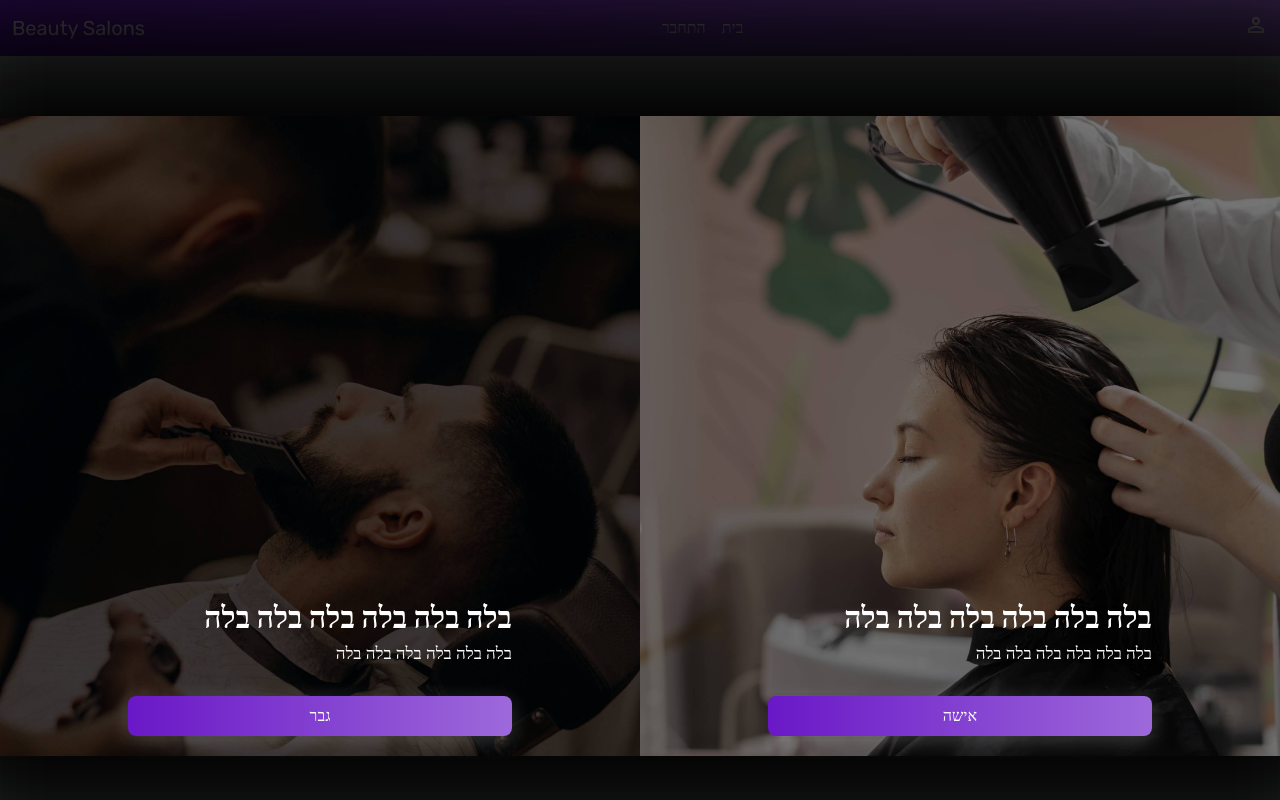
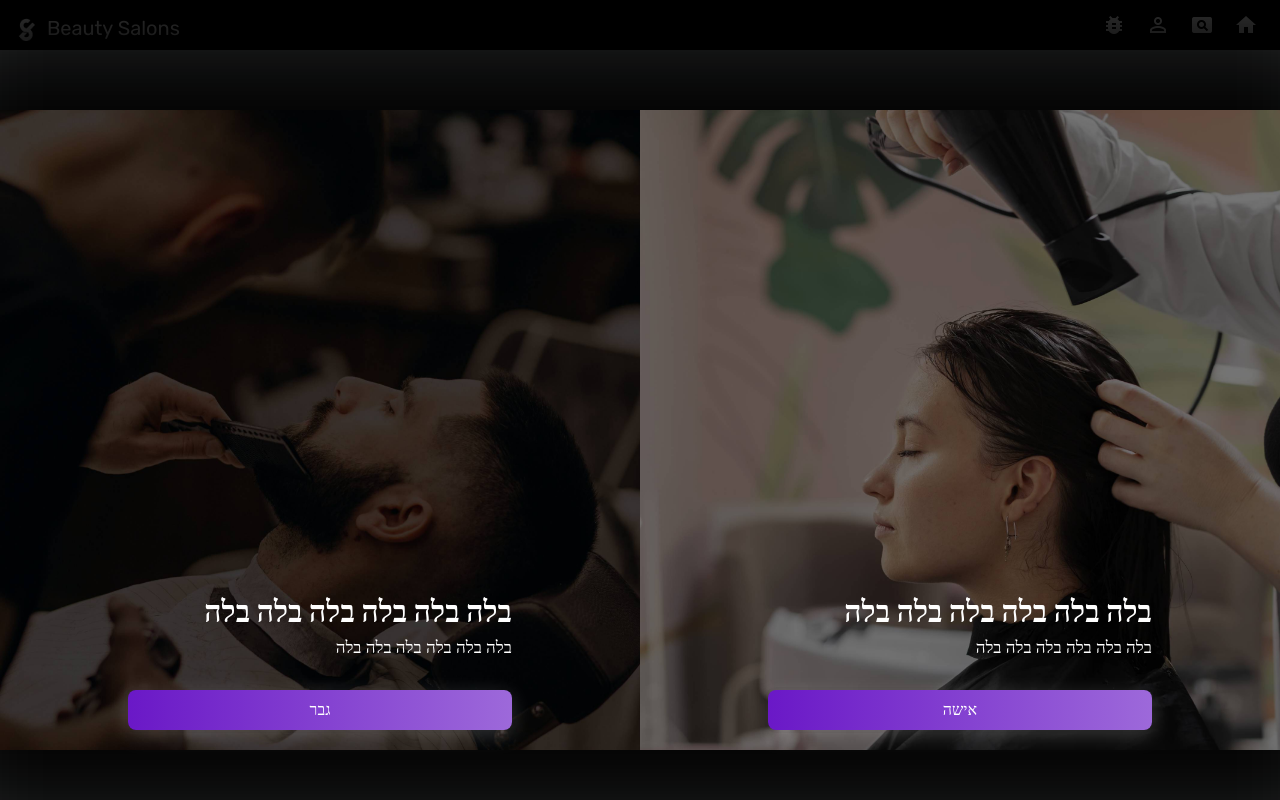
Before and after one commit to Razonir/Beautysalons, an Angular app in the folder BeautySalons-FrontEnd/: page / in a window 1280 px wide. Built offline with nearby package versions, Linux system fonts and the light colour scheme.

Commit message:
home css

```diff
--- a/BeautySalons-FrontEnd/src/app/layout/header/header.component.html
+++ b/BeautySalons-FrontEnd/src/app/layout/header/header.component.html
@@ -1,36 +1,23 @@
-<nav class="navbar navbar-expand-md navbar-dark fixed-top bg-dark">
+<nav class="navbar">
   <div class="container-fluid">
-    <a class="icon" routerLink="/user-dashboard">
-      <mat-icon>perm_identity</mat-icon>
+    <div class="icons">
+      <a class="icon" routerLink="/">
+        <mat-icon>home</mat-icon>
+      </a>
+      <a class="icon" routerLink="/business">
+        <mat-icon>pageview</mat-icon>
+      </a>
+      <a class="icon" routerLink="/user-dashboard">
+        <mat-icon>perm_identity</mat-icon>
+      </a>
+      <a class="icon" routerLink="/contact">
+        <mat-icon>bug_report</mat-icon>
+      </a>
+    </div>
+    <a class="navbar-brand" routerLink="/">
+     Beauty Salons
+     <img src="assets/logowhite.png" width="30px">
     </a>
-     <button class="navbar-toggler" type="button" data-bs-toggle="collapse" data-bs-target="#navbarCollapse"
-      aria-controls="navbarCollapse" aria-expanded="false" aria-label="Toggle navigation">
-      <span class="navbar-toggler-icon"></span>
-    </button>
-    <div class="collapse navbar-collapse" id="navbarCollapse">
-      <ul *ngIf="userDetails!=null" class="navbar-nav me-auto mb-2 mb-md-0">
-        <li class="nav-item">
-          <a class="nav-link" routerLink="/">בית</a>
-        </li>
-        <li class="nav-item">
-          <a class="nav-link" routerLink="/" (click)="signout()">התנתק</a>
-        </li>
-        <li>
-          <a class="nav-link" routerLink="/admin">ממשק ניהול</a>
-        </li>
 
-      </ul>
-      <ul *ngIf="userDetails==null" class="navbar-nav me-auto mb-2 mb-md-0">
-        <li class="nav-item">
-          <a class="nav-link" routerLink="/">בית</a>
-        </li>
-        <li class="nav-item">
-          <a class="nav-link" routerLink="/login">התחבר</a>
-        </li>
-      </ul>
-      <div class="d-flex">
-        <a class="navbar-brand" routerLink="/">Beauty Salons</a>
-      </div>
-    </div>
   </div>
 </nav>
--- a/BeautySalons-FrontEnd/src/app/layout/header/header.component.scss
+++ b/BeautySalons-FrontEnd/src/app/layout/header/header.component.scss
@@ -1,56 +1,21 @@
-.bg-dark{
-  background: linear-gradient(90deg, #6a18c7, #9d69da);
+.navbar {
   box-shadow: 0 0 50px 50px rgba(0, 0, 0, 0.03);
   z-index: 99999 !important;
-  }
-  .icon{
+  height: 50px;
+  background-color: black;
+  .icons {
+    .icon {
+      padding: 0px 10px;
       color: white !important;
     }
-  .navbar-dark .navbar-nav .nav-link,.navbar-dark .navbar-brand{
-    transition: 0.2s;
+  }
+  .navbar-brand{
     color: white;
-    z-index: 99999 !important;
-
-    &:hover{
-      color: black;
-    }
-  }
-  .navbar-toggler{
-    background-color: transparent !important;
-    color: white;
-    border: none;
-  }
-  .bd-placeholder-img {
-      font-size: 1.125rem;
-      text-anchor: middle;
-      -webkit-user-select: none;
-      -moz-user-select: none;
-      user-select: none;
-
-    }
-    .navbar-nav{
-        width: 100%;
-        justify-content: center;
-        padding: 0;
-
-    }
-    .btn-outline-success{
-          border-color: #6a18c7;
-          background-color: #6a18c7;
-          color: rgb(255, 255, 255);
-    }
-    .fixed-top{
-      position: inherit;
-
-    }
-    @media (min-width: 768px) {
-      .bd-placeholder-img-lg {
-        font-size: 3.5rem;
   }
 }
 
 @media screen and (max-width: 768px) {
-      .bg-dark{
+  .navbar {
     display: none;
   }
 }
--- a/BeautySalons-FrontEnd/src/app/screens/home/home.component.html
+++ b/BeautySalons-FrontEnd/src/app/screens/home/home.component.html
@@ -2,12 +2,12 @@
     <div class="women">
         <div class="text">בלה בלה בלה בלה בלה בלה</div>
         <div class="subtext">בלה בלה בלה בלה בלה בלה</div>
-        <app-button  (click)="goToHomeFemale()" background="linear-gradient(90deg, #6a18c7, #9d69da)" color="white" value="אישה" padding="8px 0px"  link="/home"></app-button>
+        <app-button  (click)="goToHomeFemale()" background="linear-gradient(90deg, #6a18c7, #9d69da)" color="white" value="אישה" padding="8px 0px" ></app-button>
     </div>
     <div class="men">
         <div class="text">בלה בלה בלה בלה בלה בלה</div>
         <div class="subtext">בלה בלה בלה בלה בלה בלה</div>
-        <app-button  (click)="goToHomeMale()" background="linear-gradient(90deg, #6a18c7, #9d69da)" color="white" value="גבר" padding="8px 0px" link="/home"></app-button>
+        <app-button  (click)="goToHomeMale()" background="linear-gradient(90deg, #6a18c7, #9d69da)" color="white" value="גבר" padding="8px 0px" ></app-button>
 
     </div>
 </div>
--- a/BeautySalons-FrontEnd/src/app/screens/home/home.component.ts
+++ b/BeautySalons-FrontEnd/src/app/screens/home/home.component.ts
@@ -15,9 +15,11 @@
 
   goToHomeMale() {
     localStorage.setItem('gender','male')
+    this.router.navigate(['/home']);
   }
   goToHomeFemale() {
     localStorage.setItem('gender','female')
+    this.router.navigate(['/home']);
   }
 
 }
--- a/BeautySalons-FrontEnd/src/app/screens/home/homepage/homepage.component.html
+++ b/BeautySalons-FrontEnd/src/app/screens/home/homepage/homepage.component.html
@@ -1,11 +1,8 @@
 <div class="fullpage">
     <div class="top" [style.background]="background">
         <div class="right">
-            <div class="text">מקום לשני <br>{{topTitle}}</div>
+            <div class="text">מכוני היופי של ישראל<br> {{topTitle}}</div>
             <app-button link="/business" [style.color]="color" value="חיפוש"></app-button>
-        </div>
-        <div class="left">
-            <img src="/assets/man.jpg" alt="">
         </div>
     </div>
     <div class="all">
--- a/BeautySalons-FrontEnd/src/app/screens/home/homepage/homepage.component.scss
+++ b/BeautySalons-FrontEnd/src/app/screens/home/homepage/homepage.component.scss
@@ -2,26 +2,25 @@
     .top {
         display: flex;
         color: white;
-        border-radius: 0 0 20px 20px;
+        border-radius: 0 0 50% 50%;
         font-weight: bold;
-
-        .left {
-            width: 50%;
-
-            img {
-                width: 100%;
-                max-height: 135px;
-                background-size: cover;
-                border-radius: 0 0 0px 20px;
-            }
-        }
-
+        background-position: center !important;
+        height: 50vh;
+        background-size: cover !important;
         .right {
-            width: 50%;
+            width: 100%;
             padding: 20px 5%;
-
+            text-align: center;
+            display: flex;
+            flex-direction: column;
+            align-items: center;
+            justify-content: end;
+            margin-bottom: 40px;
             .text {
                 margin-bottom: 10px;
+            }
+            app-button{
+                width: 30%;
             }
 
         }
@@ -69,3 +68,8 @@
         }
     }
 }
+
+.all,.business.blogs{
+    max-width: 800px;
+    margin: 0 auto;
+}
--- a/BeautySalons-FrontEnd/src/app/screens/home/homepage/homepage.component.ts
+++ b/BeautySalons-FrontEnd/src/app/screens/home/homepage/homepage.component.ts
@@ -23,7 +23,7 @@
       localStorage.setItem('gender','female')
     }else{
       this.topTitle = 'אתר מותאם לגברים';
-      this.background = 'linear-gradient(90deg, #181818, #000)';
+      this.background = 'url(/assets/man.jpg)';
       this.color = 'black';
 
     }
```
Also changed, not shown: BeautySalons-FrontEnd/src/assets/logowhite.png (added). Lines whose indentation alone changed are shown as unchanged.
